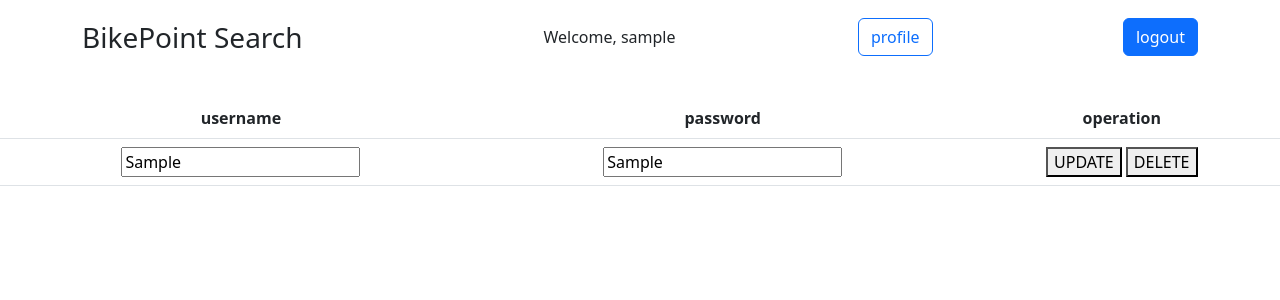
After one commit to Karan96Kaushik/CloudComputingMiniProject, a Flask app: template templates/admin_page.html in a window 1280 px wide. The commit adds this page. Shown: the top 300 px of the page. Run offline with Flask 2, Linux system fonts and the light colour scheme; the template is opened without the code that fills it: most values are stand-ins (such as "Sample title", 1, 10 or a date in 2020); parts of the project's set-up code (start-up, migrations or seed data) failed here and were passed over.

Commit message:
Add files via upload

```diff
--- a/app.py
+++ b/app.py
@@ -1,28 +1,172 @@
-from flask import Flask, render_template, request
-from helper import search
+from flask import Flask, render_template, request, redirect, session, jsonify
+from helper import search, encry
+from dotenv import dotenv_values
+from pymongo import MongoClient
 
 
+config = dotenv_values(".env")
+
+def startup_db_client():
+    app.mongodb_client = MongoClient(config["ATLAS_URI"])
+    app.database = app.mongodb_client[config["DB_NAME"]]
+    print("Connected to the MongoDB database!")
+    #app.database['user_info'].insert_one({"user name": "admin@gmail.com", "password": encry("admin"), "role":"admin"})
+    #app.database['user_info'].update_one({"user name":'1@1.com'},[{"$set":{"user name":"username","password":"password"}}])
+
 app = Flask(__name__)
-
+app.secret_key = 'assdggrvbsesg'
 
 @app.route('/')
 def index():
-    return render_template('index.html')
+	return render_template('index.html')
 
-@app.route('/search')
-def search_v1():
-    query = request.args.get('query')
-    return search(query)
+@app.route('/search', methods=['GET','POST'])
+def search_loc():
+	if request.method == 'POST':
+		info=[]
+		query = request.form.get('loc')
+		results =  search(query)
+		for result in results:
+			commonName = result['commonName']
+			info_exist = app.database['save_records'].find_one({"commonName":commonName})
+			if info_exist:
+				info.append((info_exist['id'],info_exist['commonName'],info_exist['lat'],info_exist['lon']))
+			else:
+				info.append((result['id'],result['commonName'],result['lat'],result['lon']))
+				app.database['save_records'].insert_one(result)
+		return render_template('search.html',info=info)
 
-@app.route('/login')
+
+@app.route('/profile/add', methods=['POST'])
+def save_user_record():
+	user = session.get('username')
+	if user:
+		id = request.form.get('id')
+		exist = app.database['personal_records'].find_one({"user":user,"record['id']":id})
+		#exist = exist['record']['id']
+		#print(exist)
+		if exist:
+			msg = "You've added!"
+			return redirect('/profile',msg=msg)
+		else:
+			record_id = app.database['save_records'].find_one({"id":id})
+			app.database['personal_records'].insert_one({"user":user,"record":record_id})
+			info = getInfo(user)
+			return render_template('profiles.html',info=info)
+	else:
+		return redirect('/login')
+
+@app.route('/profile')
+def profile():
+	user = session.get('username')
+	info = []
+	if user:
+		info = getInfo(user)
+		return render_template('profiles.html',info=info)
+
+def getInfo(user):
+	info = []
+	profiles = app.database['personal_records'].find({"user":user})
+	for profile in profiles:
+		record = profile['record']
+		info.append((record['id'],record['commonName'],record['lat'],record['lon']))
+	return info
+
+@app.route('/profile/delete',methods=['POST'])
+def delete_user_record():
+	user = session.get('username')
+	if user:
+		id = request.form.get('id')
+		record_id = app.database['personal_records'].find_one({"id":id})
+		app.database['personal_records'].delete_one({"record['id']":record_id})
+		info = getInfo(user)
+		return render_template('profiles.html',info=info)
+	else:
+		return redirect('/')
+
+
+@app.route('/login', methods=['GET', 'POST'])
 def login():
-    return render_template('login.html')
+	if request.method == 'POST':
+		email = request.form.get('email')
+		password = request.form.get('password')
+		user = app.database['user_info'].find_one({"user name":email})
+		if user:
+			if encry(password) == user['password']:
+				session['username'] = user['user name']
+				session['role'] = user['role']
+				session.permanent = True
+				if session.get('role') == 'admin':
+					return redirect('/admin' )
+				return redirect('/')
+			else:
+				return redirect('/signup')
+		return render_template('login.html')
 
-@app.route('/signup')
+	if request.method == 'GET':
+		return render_template('login.html')
+
+
+@app.context_processor
+def context():
+	user = session.get('username')
+	if user:
+		return {'login':user}
+	return {}
+
+
+@app.route('/signup', methods=['GET', 'POST'])
 def signup():
-    return render_template('signup.html')
 
+	if request.method == 'POST':
+		email = request.form.get('email')
+		email_exist = app.database['user_info'].find_one({ "user name": email})
+		if email_exist:
+			msg='email is existed!'
+			return render_template('signup.html',msg=msg)
+		else:
+			password = request.form.get('password')
+			password = encry(password)
+			app.database['user_info'].insert_one({ "user name": email, "password": password,"role": "user" })
+			return redirect('/')
+
+	if request.method == 'GET':
+		return render_template('signup.html')
+
+@app.route('/logout')
+def logout():
+	session.clear()
+	return redirect('/')
+
+@app.route('/admin', methods=['GET','POST'])
+def adminControl():
+	if request.method=='GET':
+		if session.get('role') != 'admin':
+			return redirect('/')
+		users = app.database['user_info'].find({"role": "user"})
+		userinfo = []
+		for user in users:
+			userinfo.append((user['_id'],user['user name'],user['password']))
+		return render_template('admin_page.html',userinfo=userinfo)
+
+	if request.method=='POST':
+		username = request.form.get('username')
+		if username:
+			app.database['user_info'].delete_one({"user name":username})
+			print('success')
+		return redirect('/admin')
+
+
+@app.route('/admin/update', methods=['POST'])
+def update():
+	if request.method=='POST':
+		username = request.form.get('username')
+		password = request.form.get('password')
+		password = encry(password)
+		app.database['user_info'].update_one({"user name":username},[{"$set":{"password":password}}])
+		return redirect('/admin')
 
 
 if __name__ == '__main__':
-    app.run(debug=True)
+	startup_db_client()
+	app.run(debug=True)
--- a/helper.py
+++ b/helper.py
@@ -1,5 +1,11 @@
 import requests
+import hashlib
 
 def search(query):
     url = f"https://api.tfl.gov.uk/BikePoint/Search?query={query}"
+    print('search test')
     return requests.get(url).json()
+
+def encry(password):
+    password = hashlib.sha256(password.encode('utf-8')).hexdigest()
+    return password
--- /dev/null
+++ b/templates/admin_page.html
@@ -0,0 +1,59 @@
+{% include 'header.html'%}
+
+<table class="table">
+    <thead>
+        <th scope="col" colspan="5" class="text-center">
+            username
+        </th>
+        <th scope="col" colspan="5" class="text-center">
+            password
+        </th>
+        <th scope="col" colspan="5" class="text-center">
+            operation
+        </th>
+    </thead>
+
+    <tbody>
+    {% for uinfo in userinfo %}
+    <form action="/admin/update", method="POST">
+    <tr>
+        <input name="id" value={{uinfo[0]}} type="hidden">
+        <td colspan="5" class="text-center" id="username">
+            <input name="username" value={{uinfo[1]}} >
+        </td>
+        <td colspan="5" class="text-center">
+            <input name="password" value={{uinfo[2]}}>
+        </td>
+        <td colspan="5" class="text-center">
+            <button onclick = "deleteConfirm(this)" type="put" name="update">
+                UPDATE
+            </button>
+            <button onclick = "deleteConfirm(this)" type="delete" name="delete">
+                DELETE
+            </button>
+        </td>
+    </tr>
+    </form>
+    {% endfor %}
+    </tbody>
+
+</table>
+
+
+<script>
+    let username="";
+    function update(node) {
+        username = node.parentNode.querySelector('.username').value;
+        if (keyword) {
+            document.getElementById("username").value = username;
+            fetch("/admin")
+        }
+    }
+
+    function deleteConfirm() {
+        if (!confirm("Are you sure to delete?")) {
+            window.event.returnValue = false;
+        }
+    }
+
+</script>
--- a/templates/header.html
+++ b/templates/header.html
@@ -9,9 +9,7 @@
     <!-- JavaScript Bundle with Popper -->
     <script src="https://cdn.jsdelivr.net/npm/bootstrap@5.2.3/dist/js/bootstrap.bundle.min.js" integrity="sha384-kenU1KFdBIe4zVF0s0G1M5b4hcpxyD9F7jL+jjXkk+Q2h455rYXK/7HAuoJl+0I4" crossorigin="anonymous"></script>
     <style>
-        .hide {
-            display: none !important;
-        }
+
 
         .search-input {
             min-width: 630px;
@@ -36,23 +34,10 @@
             outline: none;
         }
 
-        .search-btn {
-            height: 44px;
-            border-radius: 22px;
-            width: 88px;
-            margin-right: 3px;
-            cursor: pointer;
-            display: flex;
-            flex-direction: row;
-            align-items: center;
-            justify-content: center;
-            font-size: 25px;
-            transition: 0.5s;
-        }
-
         .search-btn:hover {
             opacity: 0.8;
         }
+
     </style>
 </head>
 
@@ -63,10 +48,31 @@
             BikePoint Search
         </a>
 
+        {% if not login %}
         <div class="col-md-3 text-end">
-            <button type="button" class="btn btn-outline-primary me-2">Login</button>
-            <button type="button" class="btn btn-primary">Sign-up</button>
+            <a href="/login">
+                <button type="button" class="btn btn-outline-primary me-2" action="templates/login">Login</button>
+            </a>
+
+            <a href="/signup">
+                <button type="button" class="btn btn-primary" action="templates/signup">Sign-up</button>
+            </a>
         </div>
+        {% endif %}
+
+
+        {% if login %}
+            <div> Welcome, {{login}}</div>
+
+            <a href="/profile">
+                <button type="button" class="btn btn-outline-primary me-2" action="templates/login">profile</button>
+            </a>
+
+            <a href="/logout">
+                <button type="button" class="btn btn-primary" action="templates/signup">logout</button>
+            </a>
+        {% endif %}
+
     </header>
 </div>
 </body>
```
Also changed, not shown: templates/index.html (+5 -58 lines), templates/login.html (+6 -3 lines), templates/profiles.html (added, +40 -0 lines), templates/search.html (added, +41 -0 lines), templates/signup.html (+6 -5 lines).
